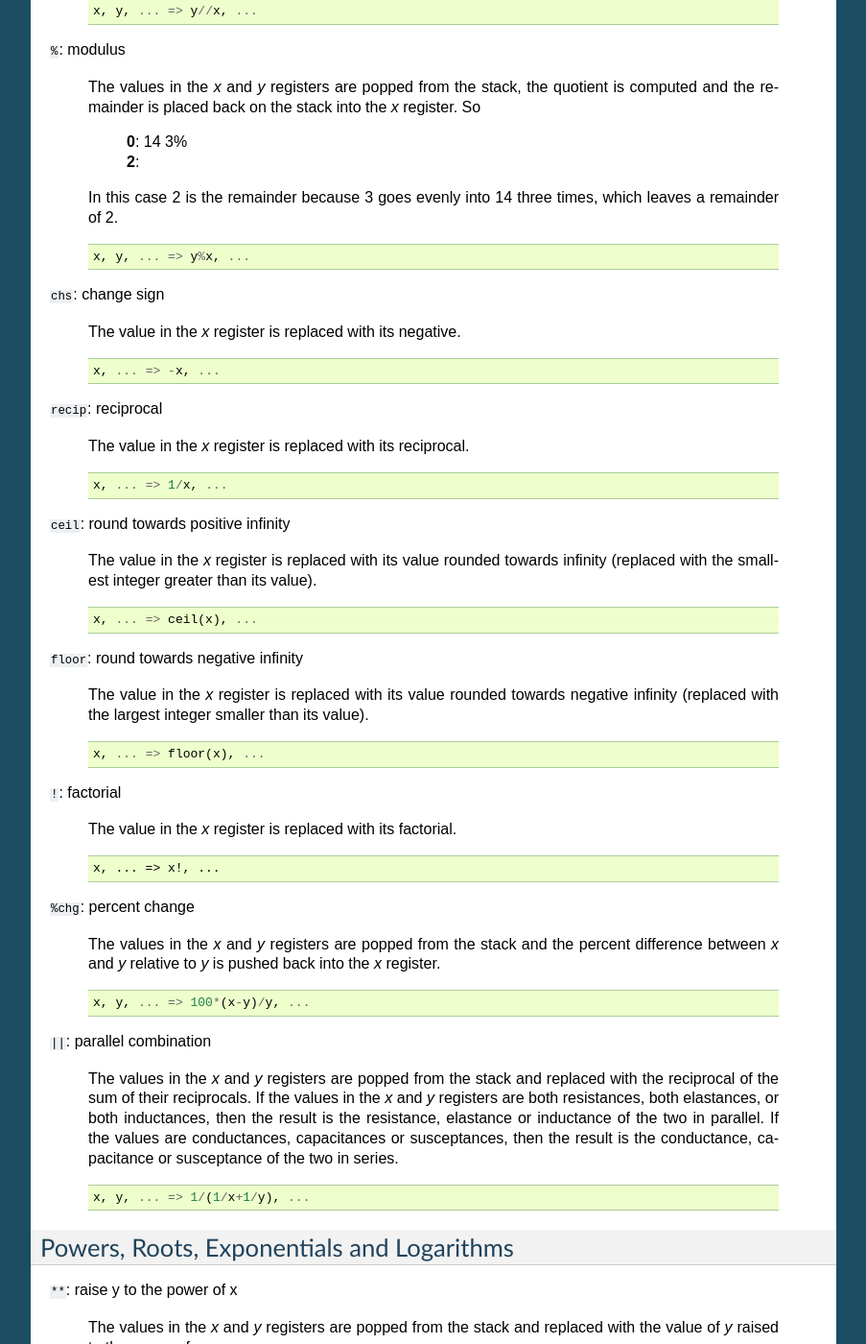
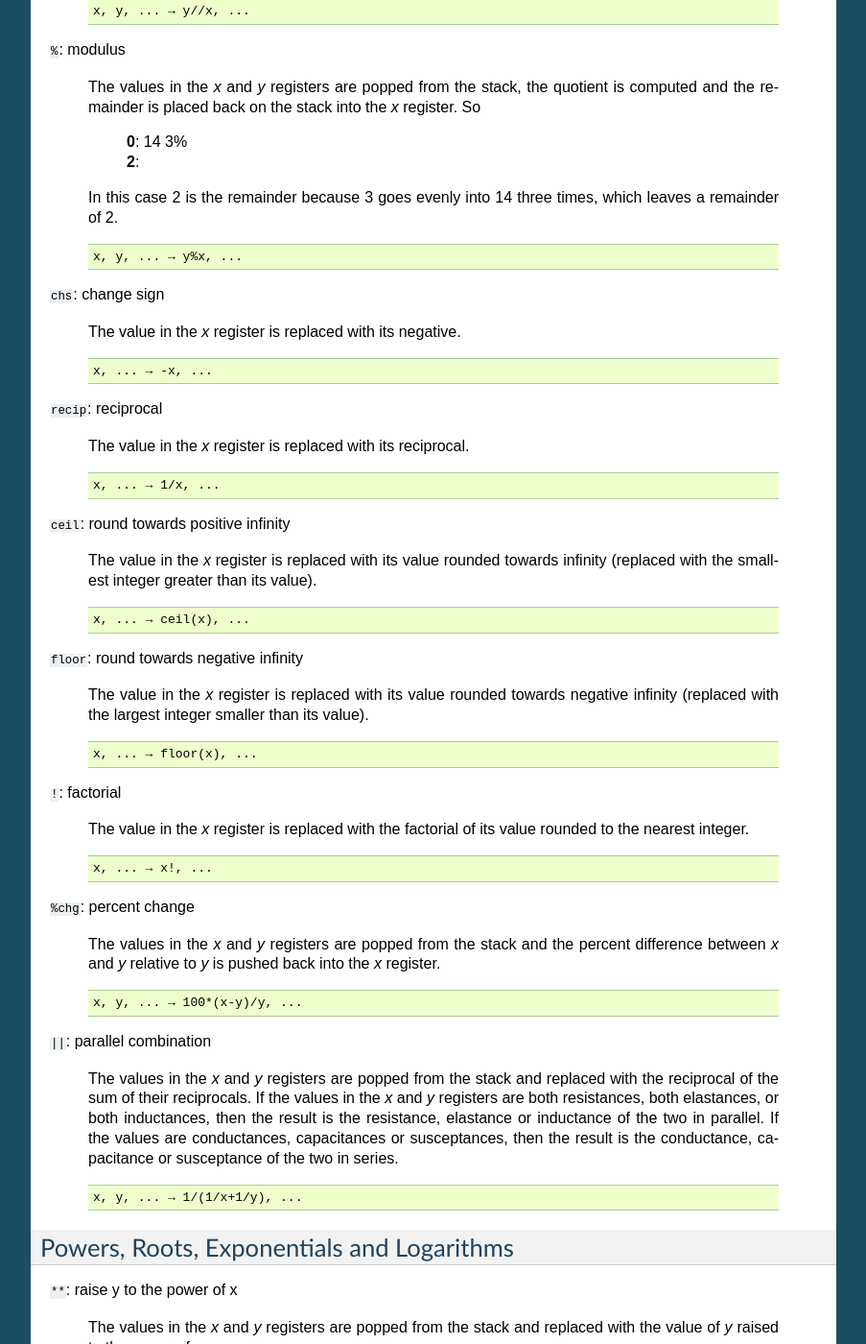
Before and after one commit to KenKundert/ec, a Sphinx documentation site: the page built from doc/reference.rst, in a window 1280 px wide and 1400 px high, scrolled down 1290 px. Shown: the whole window at 96% size, without its empty margins (198-1101 px from the left). Built offline with Sphinx 7.4.7, drawn with Linux system fonts in a browser that asks for light colours; some of the changed text lies outside the part shown.

Commit message:
rename *eng* to *si* add new *eng* that uses exponential notation with exponent constrained to␣ be a multiple of 3. drop support for Python 2 make more extensive use of unicode

````diff
--- a/doc/create-manpage.py
+++ b/doc/create-manpage.py
@@ -205,9 +205,12 @@
        |   2.5_V
        |   4.7e-10F
 
-    Units are only allowed after a scale factor or an exponent, and the units
-    are optional. In this way, 1m represents 1e-3 rather than 1 meter. If you
-    wish to enter 1 meter, use 1_m. The underscore is the unity scale factor.
+    Both units and scale factors are optional, which causes a natural ambiguity
+    as to whether the first letter of a suffix is a scale factor or not. If the
+    first letter is a valid scale factor, then it is assume to be a scale
+    factor.  In this way, '300K is treated as 300e3 rather than 300 Kelvin. If
+    you intend the units without a scale factor, add the unit scale factor: '_'.
+    Thus, use 300_K to enter 300 Kelvin.
 
     In this case the units must be simple identifiers (must not contain special
     characters). For complex units, such as "rads/s", or for numbers that do not
@@ -223,6 +226,12 @@
 
        |    $100K
 
+    Numbers my also contain commas as digit separators, which are ignored.
+
+       |    $200,000.00
+
+    The dollar sign ($) is a special unit that is given before the number.
+
     **ec** takes a conservative approach to units. You can enter them and it
     remembers them, but they do not survive any operation where the resulting
     units would be in doubt.  In this way it displays units when it can, but
@@ -233,25 +242,28 @@
        |   **100 MHz**: 2pi*
        |   **628.32M**:
 
-    You can display real numbers using one of three available formats, *fix*,
-    *sci*, or *eng*. These display numbers using fixed point notation (a fixed
-    number of digits to the right of the decimal point), scientific notation (a
-    mantissa and an exponent), and engineering notation (a mantissa and an SI
-    scale factor).  You can optionally give an integer immediately after the
-    display mode to indicate the desired precision.  For example,
+    You can display real numbers using one of four available formats, *fix*,
+    *sci*, *eng*, or *si*. These display numbers using fixed point notation (a
+    fixed number of digits to the right of the decimal point), scientific
+    notation (a mantissa and an exponent), engineering notation (a mantissa and
+    an exponent, but the exponent is constrained to be a multiple of 3), and SI
+    notation (a mantissa and a SI scale factor).  You can optionally give an
+    integer immediately after the display mode to indicate the desired
+    precision.  For example,
 
-       |   **0**: 1000
-       |   **1K**: fix2
-       |   **1000.00**: sci3
-       |   **1.000e+03**: eng4
-       |   **1K**: 2pi*
-       |   **6.2832K**:
+       |   **0**: 10,000
+       |   **10K**: fix2
+       |   **10,000.00**: sci3
+       |   **1.000e+04**: eng2
+       |   **10.0e+03**: si4
+       |   **10K**: 2pi*
+       |   **62.832K**:
 
-    Notice that scientific notation always displays the specified number of
-    digits whereas engineering notation suppresses zeros at the end of the
-    number.
+    Notice that scientific and engineering notations always displays the
+    specified number of digits whereas SI notation suppresses zeros at the end
+    of the number.
 
-    When displaying numbers using engineering notation, **ec** does not use the
+    When displaying numbers using SI notation, **ec** does not use the
     full range of available scale factors under the assumption that the largest
     and smallest would be unfamiliar to most people. For this reason, **ec**
     only uses the most common scale factors when outputting numbers (T, G, M, K,
@@ -409,13 +421,14 @@
     '~/.ecrc' and runs any commands it contains if it exists.  It then tries
     './.ecrc' if it exists.  Finally it runs the startup file specified on the
     command line (with the **-s** or **--startup** option).  It is common to put
-    your generic preferences in '~/.exrc'.  For example, if your are an astronomer
-    with a desire for high precision results, you might use:
+    your generic preferences in '~/.exrc'.  For example, if your are an
+    astronomer with a desire for high precision results, you might use::
 
-       |   eng6
-       |   6.626070e-27 "erg-s" =h       # Planck's constant in CGS units
-       |   1.054571800e-27 "erg-s" =hbar # Reduced Planck's constant in CGS units
-       |   1.38064852e-16 "erg/K" =k     # Boltzmann's constant in CGS units
+       # initialization file for ec (engineering calculator)
+       eng6
+       6.626070e-27 "erg-s" =h       # Planck's constant in CGS units
+       1.054571800e-27 "erg-s" =hbar # Reduced Planck's constant in CGS units
+       1.38064852e-16 "erg/K" =k     # Boltzmann's constant in CGS units
 
     This tells **ec** to use 6 digits of resolution and redefines *h* and *hbar*
     so that they are given in CGS units. The redefining of the names *h*,
@@ -424,13 +437,13 @@
 
     After all of the startup files have been processed, the stack is cleared.
 
-    A typical initialization script (~/.ecrc) for a circuit designer might be:
+    A typical initialization script (~/.ecrc) for a circuit designer might be::
 
-       |   # Initialize Engineering Calculator
-       |   27 "C" =T               # ambient temperature
-       |   (k T 0C + * q/ "V")vt   # thermal voltage
-       |   (2pi* "rads/s")tw       # to omega - converts Hertz to rads/s
-       |   (2pi/ "Hz")tf           # to freq - converts rads/s to Hertz
+       # Initialize Engineering Calculator
+       27 "C" =T               # ambient temperature
+       (k T 0C + * q/ "V")vt   # thermal voltage
+       (2pi* "rads/s")tw       # to omega - converts Hertz to rads/s
+       (2pi/ "Hz")tf           # to freq - converts rads/s to Hertz
 
 
     SCRIPTING
@@ -496,22 +509,22 @@
        |   **628.32 Mrads/s**:
 
     To illustrate its use in a script, assume that a file named *lg* exists and
-    contains a calculation for the loop gain of a PLL,
+    contains a calculation for the loop gain of a PLL::
 
-       |   # computes and displays loop gain of a frequency synthesizer
-       |   # x register is taken to be frequency
-       |   =freq
-       |   88.3u "V/per" =Kdet  # gain of phase detector
-       |   9.07G "Hz/V" =Kvco   # gain of voltage controlled oscillator
-       |   2 =M                 # divide ratio of divider at output of VCO
-       |   8 =N                 # divide ratio of main divider
-       |   2 =F                 # divide ratio of prescalar
-       |   freq 2pi* "rads/s" =omega
-       |   Kdet Kvco* omega/ M/ =a
-       |   N F* =f
-       |   a f* =T
-       |   \`Open loop gain = $a\\nFeedback factor = $f\\nLoop gain = $T\`
-       |   quit
+       # computes and displays loop gain of a frequency synthesizer
+       # x register is taken to be frequency
+       =freq
+       88.3u "V/per" =Kdet  # gain of phase detector
+       9.07G "Hz/V" =Kvco   # gain of voltage controlled oscillator
+       2 =M                 # divide ratio of divider at output of VCO
+       8 =N                 # divide ratio of main divider
+       2 =F                 # divide ratio of prescalar
+       freq 2pi* "rads/s" =omega
+       Kdet Kvco* omega/ M/ =a
+       N F* =f
+       a f* =T
+       \`Open loop gain = $a\\nFeedback factor = $f\\nLoop gain = $T\`
+       quit
 
     When reading scripts from a file, the '#' character introduces a comment. It
     and anything that follows is ignored until the end of the line.
--- a/doc/create-manual.py
+++ b/doc/create-manual.py
@@ -3,8 +3,8 @@
 # Create the user and reference manuals.
 
 from engineering_calculator.actions import (
-    actionsToUse as actions,
-    Constant, documentIntegers, documentVerilogIntegers, documentComplexNumbers
+    actionsToUse as actions
+  , Constant, documentIntegers, documentVerilogIntegers, documentComplexNumbers
 )
 from engineering_calculator.calculator import __released__, __version__
 from textwrap import dedent
@@ -177,10 +177,9 @@
     Thus, use 300_K to enter 300 Kelvin.
 
     In this case the units must be simple identifiers (must not contain special
-    characters, though use of particular units symbols, °ÅΩƱ. are allowed). For
-    complex units, such as "rads/s", or for numbers that do not have scale
-    factors, it is possible to attach units to a number in the *x* register by
-    entering a quoted string.
+    characters). For complex units, such as "rads/s", or for numbers that do not
+    have scale factors, it is possible to attach units to a number in the *x*
+    register by entering a quoted string.
 
        |   **0**: 6.626e-34
        |   **662.6e-36**: "J-s"
@@ -196,6 +195,7 @@
        |    $200,000.00
 
     The dollar sign ($) is a special unit that is given before the number.
+
     **ec** takes a conservative approach to units. You can enter them and it
     remembers them, but they do not survive any operation where the resulting
     units would be in doubt.  In this way it displays units when it can, but
@@ -205,25 +205,28 @@
        |   **100 MHz**: 2pi*
        |   **628.32M**:
 
-    You can display real numbers using one of three available formats, *fix*,
-    *sci*, or *eng*. These display numbers using fixed point notation (a fixed
-    number of digits to the right of the decimal point), scientific notation (a
-    mantissa and an exponent), and engineering notation (a mantissa and an SI
-    scale factor).  You can optionally give an integer immediately after the
-    display mode to indicate the desired precision.  For example,
+    You can display real numbers using one of four available formats, *fix*,
+    *sci*, *eng*, or *si*. These display numbers using fixed point notation (a
+    fixed number of digits to the right of the decimal point), scientific
+    notation (a mantissa and an exponent), engineering notation (a mantissa and
+    an exponent, but the exponent is constrained to be a multiple of 3), and SI
+    notation (a mantissa and a SI scale factor).  You can optionally give an
+    integer immediately after the display mode to indicate the desired
+    precision.  For example,
 
-       |   **0**: 1000
-       |   **1K**: fix2
-       |   **1000.00**: sci3
-       |   **1.000e+03**: eng4
-       |   **1K**: 2pi*
-       |   **6.2832K**:
+       |   **0**: 10,000
+       |   **10K**: fix2
+       |   **10,000.00**: sci3
+       |   **1.000e+04**: eng2
+       |   **10.0e+03**: si4
+       |   **10K**: 2pi*
+       |   **62.832K**:
 
-    Notice that scientific notation always displays the specified number of
-    digits whereas engineering notation suppresses zeros at the end of the
-    number.
+    Notice that scientific and engineering notations always displays the
+    specified number of digits whereas SI notation suppresses zeros at the end
+    of the number.
 
-    When displaying numbers using engineering notation, **ec** does not use the
+    When displaying numbers using SI notation, **ec** does not use the
     full range of available scale factors under the assumption that the largest
     and smallest would be unfamiliar to most people. For this reason, **ec**
     only uses the most common scale factors when outputting numbers (T, G, M, K,
@@ -328,9 +331,9 @@
     Once defined, you can review your function with the *vars* command. It shows
     both the variable and the function definitions:
 
-        |     **Rref**: 50 Ohms
-        |     **to_freq**: (2pi / "Hz")
-        |     **to_omega**: (2pi * "rads/s")
+        |     *Rref*: 50 Ohms
+        |     *to_freq*: (2pi / "Hz")
+        |     *to_omega*: (2pi * "rads/s")
 
     The value of the functions are delimited with parentheses.
 
@@ -362,7 +365,7 @@
     your generic preferences in '~/.exrc'.  For example, if your are an
     astronomer with a desire for high precision results, you might use::
 
-       # inditialization file for ec (engineering calculator)
+       # initialization file for ec (engineering calculator)
        eng6
        6.626070e-27 "erg-s" =h       # Planck's constant in CGS units
        1.054571800e-27 "erg-s" =hbar # Reduced Planck's constant in CGS units
@@ -501,17 +504,17 @@
     You can use scripts to preload in a set of useful constants and function
     that can then be used in interactive calculations. To do so, use the **-i**
     or *--interactive* command line option. For example, replace the earlier
-    'lg' script with the following::
+    'lg' script with the following:
 
-       88.3u "V/per" =Kdet
-       9.07G "Hz/V" =Kvco
-       2 =M
-       8 =N
-       2 =F
-       (N F* recip)f
-       (2pi * Kdet * Kvco* M*)a
-       (a f*)T
-       clstack
+       |   88.3u "V/per" =Kdet
+       |   9.07G "Hz/V" =Kvco
+       |   2 =M
+       |   8 =N
+       |   2 =F
+       |   (N F* recip)f
+       |   (2pi * Kdet * Kvco* M*)a
+       |   (a f*)T
+       |   clstack
 
     Now run:
 
@@ -677,12 +680,18 @@
     are available that can be used to construct complex numbers, *j* and
     *j2pi*. In addition, two functions are available for converting complex
     numbers to real, *mag* returns the magnitude and *ph* returns the phase.
-    For example,
+    They are unusual in that they do not replace the value in the *x* register
+    with the result, instead they simply push either the magnitude of phase into
+    the *x* register, which pushes the original complex number into the *y*
+    register. For example,
 
        |   **0**: 1 j +
        |   **1 + j**: mag
-       |   **1.4142**: lastx
+       |   **1.4142**: pop
        |   **1 + j**: ph
+       |   **45 degs**: stack
+       |      *y*: 1 + j
+       |      *x*: 45 degs
        |   **45 degs**:
 
     You can also add the imaginary unit to real number constants. For example,
--- a/doc/reference.rst
+++ b/doc/reference.rst
@@ -36,7 +36,7 @@
 
     ::
 
-        x, y, ... => x+y, ...
+        x, y, ... → x+y, ...
 
 ``-``: subtraction
 
@@ -46,7 +46,7 @@
 
     ::
 
-        x, y, ... => x-y, ...
+        x, y, ... → x-y, ...
 
 ``*``: multiplication
 
@@ -56,7 +56,7 @@
 
     ::
 
-        x, y, ... => x*y, ...
+        x, y, ... → x*y, ...
 
 ``/``: true division
 
@@ -70,7 +70,7 @@
 
     ::
 
-        x, y, ... => y/x, ...
+        x, y, ... → y/x, ...
 
 ``//``: floor division
 
@@ -86,7 +86,7 @@
 
     ::
 
-        x, y, ... => y//x, ...
+        x, y, ... → y//x, ...
 
 ``%``: modulus
 
@@ -102,7 +102,7 @@
 
     ::
 
-        x, y, ... => y%x, ...
+        x, y, ... → y%x, ...
 
 ``chs``: change sign
 
@@ -110,7 +110,7 @@
 
     ::
 
-        x, ... => -x, ...
+        x, ... → -x, ...
 
 ``recip``: reciprocal
 
@@ -118,7 +118,7 @@
 
     ::
 
-        x, ... => 1/x, ...
+        x, ... → 1/x, ...
 
 ``ceil``: round towards positive infinity
 
@@ -128,7 +128,7 @@
 
     ::
 
-        x, ... => ceil(x), ...
+        x, ... → ceil(x), ...
 
 ``floor``: round towards negative infinity
 
@@ -138,15 +138,16 @@
 
     ::
 
-        x, ... => floor(x), ...
+        x, ... → floor(x), ...
 
 ``!``: factorial
 
-    The value in the *x* register is replaced with its factorial.
+    The value in the *x* register is replaced with the factorial of its
+    value rounded to the nearest integer.
 
     ::
 
-        x, ... => x!, ...
+        x, ... → x!, ...
 
 ``%chg``: percent change
 
@@ -156,7 +157,7 @@
 
     ::
 
-        x, y, ... => 100*(x-y)/y, ...
+        x, y, ... → 100*(x-y)/y, ...
 
 ``||``: parallel combination
 
@@ -170,7 +171,7 @@
 
     ::
 
-        x, y, ... => 1/(1/x+1/y), ...
+        x, y, ... → 1/(1/x+1/y), ...
 
 Powers, Roots, Exponentials and Logarithms
 -------------------------------------------
@@ -183,7 +184,7 @@
 
     ::
 
-        x, y, ... => y**x, ...
+        x, y, ... → y**x, ...
 
     aliases: pow, ytox
 
@@ -194,7 +195,7 @@
 
     ::
 
-        x, ... => exp(x), ...
+        x, ... → exp(x), ...
 
     alias: powe
 
@@ -205,7 +206,7 @@
 
     ::
 
-        x, ... => ln(x), ...
+        x, ... → ln(x), ...
 
     alias: loge
 
@@ -215,7 +216,7 @@
 
     ::
 
-        x, ... => 10**x, ...
+        x, ... → 10**x, ...
 
     alias: 10tox
 
@@ -225,7 +226,7 @@
 
     ::
 
-        x, ... => log(x), ...
+        x, ... → log(x), ...
 
     aliases: log10, lg
 
@@ -235,7 +236,7 @@
 
     ::
 
-        x, ... => 2**x, ...
+        x, ... → 2**x, ...
 
     alias: 2tox
 
@@ -245,7 +246,7 @@
 
     ::
 
-        x, ... => log2(x), ...
+        x, ... → log2(x), ...
 
     alias: lb
 
@@ -255,7 +256,7 @@
 
     ::
 
-        x, ... => x**2, ...
+        x, ... → x**2, ...
 
 ``sqrt``: square root
 
@@ -263,7 +264,7 @@
 
     ::
 
-        x, ... => sqrt(x), ...
+        x, ... → sqrt(x), ...
 
     alias: rt
 
@@ -273,7 +274,7 @@
 
     ::
 
-        x, ... => cbrt(x), ...
+        x, ... → cbrt(x), ...
 
 Trigonometric Functions
 ------------------------
@@ -284,7 +285,7 @@
 
     ::
 
-        x, ... => sin(x), ...
+        x, ... → sin(x), ...
 
 ``cos``: trigonometric cosine
 
@@ -292,7 +293,7 @@
 
     ::
 
-        x, ... => cos(x), ...
+        x, ... → cos(x), ...
 
 ``tan``: trigonometric tangent
 
@@ -300,7 +301,7 @@
 
     ::
 
-        x, ... => tan(x), ...
+        x, ... → tan(x), ...
 
 ``asin``: trigonometric arc sine
 
@@ -308,7 +309,7 @@
 
     ::
 
-        x, ... => asin(x), ...
+        x, ... → asin(x), ...
 
 ``acos``: trigonometric arc cosine
 
@@ -316,7 +317,7 @@
 
     ::
 
-        x, ... => acos(x), ...
+        x, ... → acos(x), ...
 
 ``atan``: trigonometric arc tangent
 
@@ -324,7 +325,7 @@
 
     ::
 
-        x, ... => atan(x), ...
+        x, ... → atan(x), ...
 
 ``rads``: use radians
 
@@ -351,7 +352,7 @@
 
     ::
 
-        x, ... => abs(x), x, ...
+        x, ... → abs(x), x, ...
 
     alias: mag
 
@@ -363,7 +364,7 @@
 
     ::
 
-        x, ... => arg(x), x, ...
+        x, ... → arg(x), x, ...
 
     alias: ph
 
@@ -375,7 +376,7 @@
 
     ::
 
-        x, y, ... => sqrt(x**2+y**2), ...
+        x, y, ... → sqrt(x**2+y**2), ...
 
     alias: len
 
@@ -386,7 +387,7 @@
 
     ::
 
-        x, y, ... => atan2(y,x), ...
+        x, y, ... → atan2(y,x), ...
 
     alias: angle
 
@@ -399,7 +400,7 @@
 
     ::
 
-        x, y, ... => sqrt(x**2+y**2), atan2(y,x), ...
+        x, y, ... → sqrt(x**2+y**2), atan2(y,x), ...
 
 ``ptor``: convert polar to rectangular coordinates
 
@@ -409,7 +410,7 @@
 
     ::
 
-        x, y, ... => x*cos(y), x*sin(y), ...
+        x, y, ... → x*cos(y), x*sin(y), ...
 
 Hyperbolic Functions
 ---------------------
@@ -420,7 +421,7 @@
 
     ::
 
-        x, ... => sinh(x), ...
+        x, ... → sinh(x), ...
 
 ``cosh``: hyperbolic cosine
 
@@ -428,7 +429,7 @@
 
     ::
 
-        x, ... => cosh(x), ...
+        x, ... → cosh(x), ...
 
 ``tanh``: hyperbolic tangent
 
@@ -436,7 +437,7 @@
 
     ::
 
-        x, ... => tanh(x), ...
+        x, ... → tanh(x), ...
 
 ``asinh``: hyperbolic arc sine
 
@@ -444,7 +445,7 @@
 
     ::
 
-        x, ... => asinh(x), ...
+        x, ... → asinh(x), ...
 
 ``acosh``: hyperbolic arc cosine
 
@@ -453,7 +454,7 @@
 
     ::
 
-        x, ... => acosh(x), ...
+        x, ... → acosh(x), ...
 
 ``atanh``: hyperbolic arc tangent
 
@@ -462,7 +463,7 @@
 
     ::
 
-        x, ... => atanh(x), ...
+        x, ... → atanh(x), ...
 
 Decibel Functions
 ------------------
@@ -475,7 +476,7 @@
 
     ::
 
-        x, ... => 20*log(x), ...
+        x, ... → 20*log(x), ...
 
     aliases: db20, v2db, i2db
 
@@ -487,7 +488,7 @@
 
     ::
 
-        x, ... => 10**(x/20), ...
+        x, ... → 10**(x/20), ...
 
     aliases: db2v, db2i
 
@@ -499,7 +500,7 @@
 
     ::
 
-        x, ... => 10*log(x), ...
+        x, ... → 10*log(x), ...
 
     alias: p2db
 
@@ -511,7 +512,7 @@
 
     ::
 
-        x, ... => 10**(x/10), ...
+        x, ... → 10**(x/10), ...
 
     alias: db2p
 
@@ -524,7 +525,7 @@
 
     ::
 
-        x, ... => 30+10*log10((x**2)/(2*Rref)), ...
+        x, ... → 30+10*log10((x**2)/(2*Rref)), ...
 
     alias: v2dbm
 
@@ -537,7 +538,7 @@
 
     ::
 
-        x, ... => sqrt(2*10**(x - 30)/10)*Rref), ...
+        x, ... → sqrt(2*10**(x - 30)/10)*Rref), ...
 
     alias: dbm2v
 
@@ -550,7 +551,7 @@
 
     ::
 
-        x, ... => 30+10*log10(((x**2)*Rref/2), ...
+        x, ... → 30+10*log10(((x**2)*Rref/2), ...
 
     alias: i2dbm
 
@@ -563,7 +564,7 @@
 
     ::
 
-        x, ... => sqrt(2*10**(x - 30)/10)/Rref), ...
+        x, ... → sqrt(2*10**(x - 30)/10)/Rref), ...
 
     alias: dbm2i
 
@@ -604,7 +607,7 @@
 
     ::
 
-        ... => 0C, ...
+        ... → 0C, ...
 
 ``j``: imaginary unit (square root of -1)
 
@@ -786,7 +794,7 @@
 
     ::
 
-        ... => alpha, ...
+        ... → alpha, ...
 
 ``R``: molar gas constant
 
@@ -838,7 +846,7 @@
 
     ::
 
-        ... => num, ...
+        ... → num, ...
 
 ``0x<N>``: a hexadecimal number
 
@@ -849,7 +857,7 @@
 
     ::
 
-        ... => num, ...
+        ... → num, ...
 
 ``0o<N>``: a number in octal
 
@@ -859,7 +867,7 @@
 
     ::
 
-        ... => num, ...
+        ... → num, ...
 
 ``0b<N>``: a number in binary
 
@@ -869,7 +877,7 @@
 
     ::
 
-        ... => num, ...
+        ... → num, ...
 
 ``'h<N>``: a number in Verilog hexadecimal notation
 
@@ -880,7 +888,7 @@
 
     ::
 
-        ... => num, ...
+        ... → num, ...
 
 ``'d<N>``: a number in Verilog decimal
 
@@ -889,7 +897,7 @@
 
     ::
 
-        ... => num, ...
+        ... → num, ...
 
 ``'o<N>``: a number in Verilog octal
 
@@ -899,7 +907,7 @@
 
     ::
 
-        ... => num, ...
+        ... → num, ...
 
 ``'b<N>``: a number in Verilog binary
 
@@ -909,23 +917,37 @@
 
     ::
 
-        ... => num, ...
+        ... → num, ...
 
 Number Formats
 ---------------
 
+``si[<N>]``: use SI notation
+
+    Numbers are displayed with a fixed number of digits of precision and the
+    SI scale factors are used to convey the exponent when possible.  If an
+    optional whole number *N* immediately follows *si*, the precision is
+    set to *N* digits.
+
 ``eng[<N>]``: use engineering notation
 
     Numbers are displayed with a fixed number of digits of precision and the
-    SI scale factors are used to convey the exponent when possible.  If an
-    optional whole number *N* immediately follows *eng*, the precision is
-    set to *N* digits.
+    exponent is given explicitly as an integer.  If an optional whole number
+    *N* immediately follows *sci*, the precision is set to *N* digits.
+
+    Engineering notation differs from scientific notation in that it allows
+    1, 2 or 3 digits to precede the decimal point in the mantissa and the
+    exponent is always a multiple of 3.
 
 ``sci[<N>]``: use scientific notation
 
     Numbers are displayed with a fixed number of digits of precision and the
     exponent is given explicitly as an integer.  If an optional whole number
     *N* immediately follows *sci*, the precision is set to *N* digits.
+
+    Scientific notation differs from engineering notation in that it allows
+    only 1 digit to precede the decimal point in the mantissa and the
+    exponent is not constrained to be a multiple of 3.
 
 ``fix[<N>]``: use fixed notation
 
@@ -988,7 +1010,7 @@
 
     ::
 
-        ... => ...
+        ... → ...
 
 ``<name>``: recall value of a variable
 
@@ -997,7 +1019,7 @@
 
     ::
 
-        ... => name, ...
+        ... → name, ...
 
 ``vars``: print variables
 
@@ -1012,7 +1034,7 @@
 
     ::
 
-        x, y, ... => y, x, ...
+        x, y, ... → y, x, ...
 
 ``dup``: duplicate *x*
 
@@ -1020,7 +1042,7 @@
 
     ::
 
-        x, ... => x, x, ...
+        x, ... → x, x, ...
 
     alias: enter
 
@@ -1030,7 +1052,7 @@
 
     ::
 
-        x, ... => ...
+        x, ... → ...
 
     alias: clrx
 
@@ -1040,7 +1062,7 @@
 
     ::
 
-        ... => lastx, ...
+        ... → lastx, ...
 
 ``stack``: print stack
 
@@ -1052,7 +1074,7 @@
 
     ::
 
-        ... =>
+        ... →
 
 Miscellaneous Commands
 -----------------------
@@ -1064,7 +1086,7 @@
 
     ::
 
-        ... => rand, ...
+        ... → rand, ...
 
 ```<text>```: print text
 
@@ -1082,7 +1104,7 @@
 
     ::
 
-        x, ... => x "units", ...
+        x, ... → x "units", ...
 
 ``functions``: describes how to define and use functions.
 
--- a/setup.py
+++ b/setup.py
@@ -15,6 +15,7 @@
         'console_scripts': ['ec = engineering_calculator.main:main'],
     },
     install_requires = 'docopt docutils quantiphy>=2.1.0 inform>=1.9'.split(),
+    python_requires = '>=3.6',
     zip_safe = True,
     classifiers = [
       'Development Status :: 5 - Production/Stable',
````
Also changed, not shown: other parts of doc/reference.rst (+88 -81 lines), doc/releases.rst (+10 -0 lines), doc/user.rst (+45 -36 lines), 4 other files.
